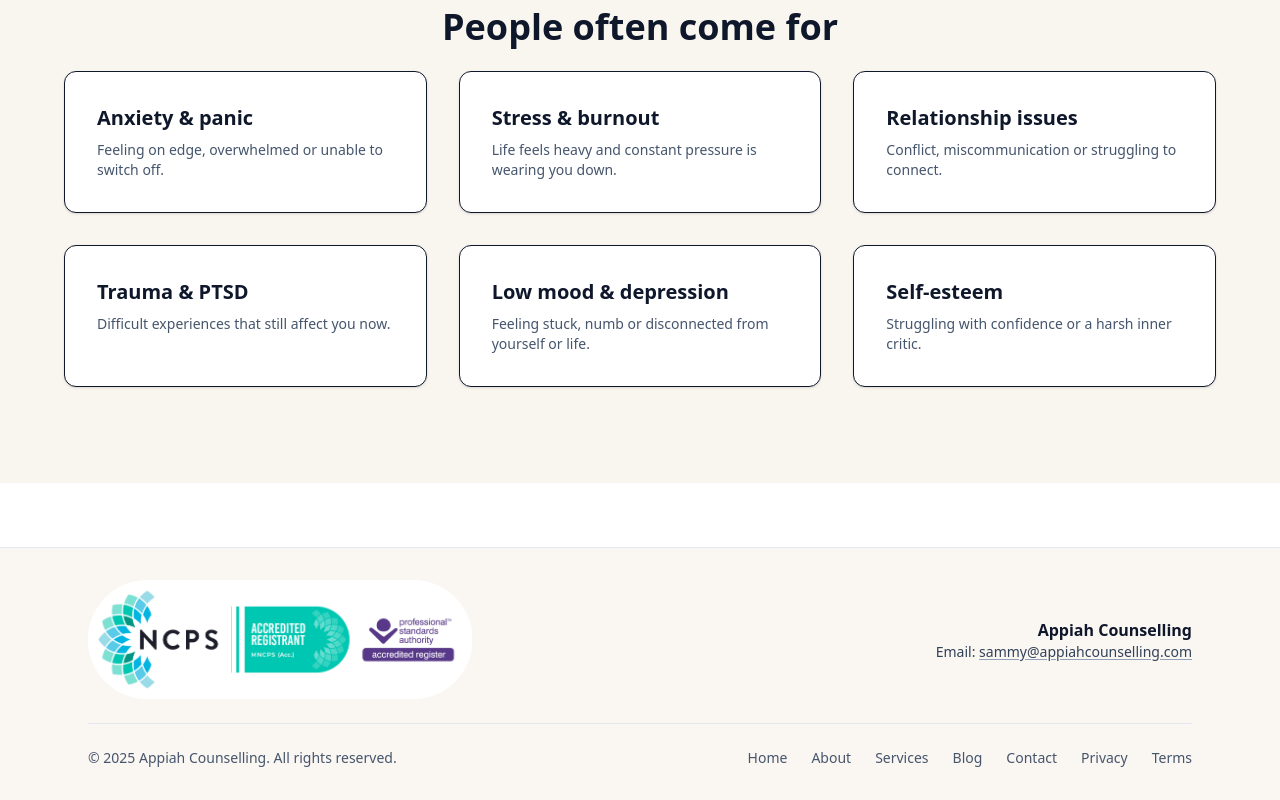
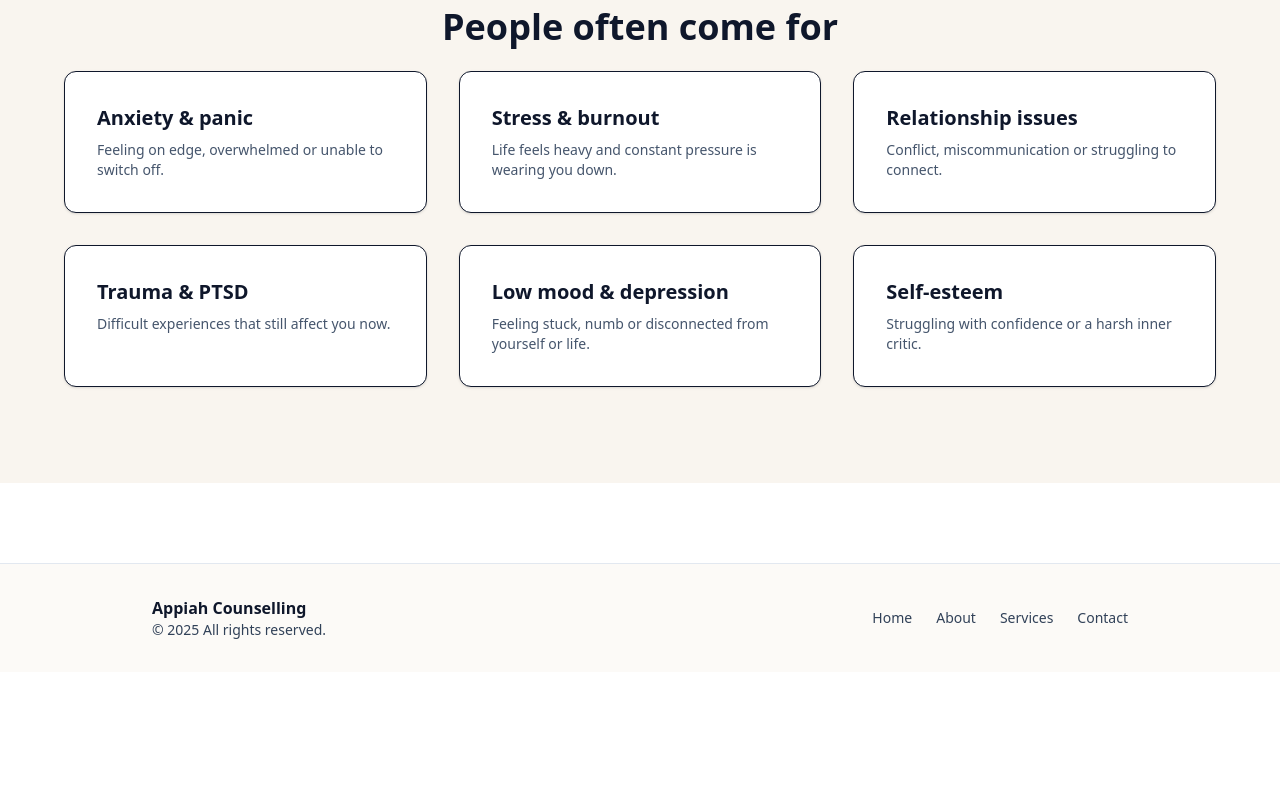
Before and after one commit to Sammyappiah/appiahcounselling, a Next.js app: page / in a window 1280 px wide. Shown: the part 702-1502 px from the top of the page. After the commit the page ends 1374 px from the top, so only its background shows below. Built offline with nearby package versions, Linux system fonts and the light colour scheme.

Commit message:
Remove blog from footer

```diff
--- a/components/Footer.tsx
+++ b/components/Footer.tsx
@@ -1,72 +1,22 @@
-// components/Footer.tsx
-import Link from "next/link";
-import Image from "next/image";
+export default function Footer() {
+  return (
+    <footer className="bg-[#FCFAF7] border-t border-slate-200 py-8 mt-20">
+      <div className="max-w-5xl mx-auto px-6 flex flex-col md:flex-row justify-between items-center gap-6 text-slate-700">
 
-export default function Footer() {
-  const year = new Date().getFullYear();
-
-  return (
-    <footer className="mt-16 border-t border-slate-200 bg-[#FAF6F2]">
-      <div className="mx-auto max-w-6xl px-6 py-8 space-y-6">
-        {/* Accreditation + practice details */}
-        <div className="flex flex-col items-center justify-between gap-6 md:flex-row">
-          <div className="flex items-center justify-center">
-            <Image
-              src="/mncps-acc-logo.jpeg"
-              alt="NCPS Accredited Registrant (MNCPS Acc.) and PSA Accredited Register"
-              width={320}
-              height={100}
-              className="h-auto w-full max-w-xs md:max-w-sm"
-              priority
-            />
-          </div>
-
-          <div className="text-center text-sm text-slate-700 md:text-right">
-            <p className="text-base font-semibold text-slate-900">
-              Appiah Counselling
-            </p>
-            <p>
-              Email:{" "}
-              <a
-                href="mailto:sammy@appiahcounselling.com"
-                className="underline underline-offset-2 decoration-slate-400 hover:text-slate-900"
-              >
-                sammy@appiahcounselling.com
-              </a>
-            </p>
-          </div>
+        {/* LEFT SIDE */}
+        <div className="text-center md:text-left">
+          <p className="font-semibold text-slate-900">Appiah Counselling</p>
+          <p className="text-sm">© {new Date().getFullYear()} All rights reserved.</p>
         </div>
 
-        <div className="border-t border-slate-200" />
+        {/* RIGHT SIDE – BLOG REMOVED */}
+        <nav className="flex gap-6 text-sm">
+          <a href="/" className="hover:text-slate-900">Home</a>
+          <a href="/about" className="hover:text-slate-900">About</a>
+          <a href="/services" className="hover:text-slate-900">Services</a>
+          <a href="/contact" className="hover:text-slate-900">Contact</a>
+        </nav>
 
-        {/* Sitemap + copyright */}
-        <div className="flex flex-col items-center justify-between gap-4 text-xs sm:text-sm text-slate-600 md:flex-row">
-          <p>© {year} Appiah Counselling. All rights reserved.</p>
-
-          <nav className="flex flex-wrap justify-center gap-x-6 gap-y-2">
-            <Link href="/" className="hover:text-slate-900">
-              Home
-            </Link>
-            <Link href="/about" className="hover:text-slate-900">
-              About
-            </Link>
-            <Link href="/services" className="hover:text-slate-900">
-              Services
-            </Link>
-            <Link href="/blog" className="hover:text-slate-900">
-              Blog
-            </Link>
-            <Link href="/contact" className="hover:text-slate-900">
-              Contact
-            </Link>
-            <Link href="/privacy" className="hover:text-slate-900">
-              Privacy
-            </Link>
-            <Link href="/terms" className="hover:text-slate-900">
-              Terms
-            </Link>
-          </nav>
-        </div>
       </div>
     </footer>
   );
```
